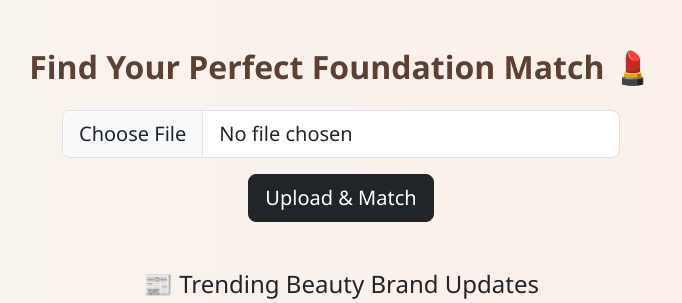
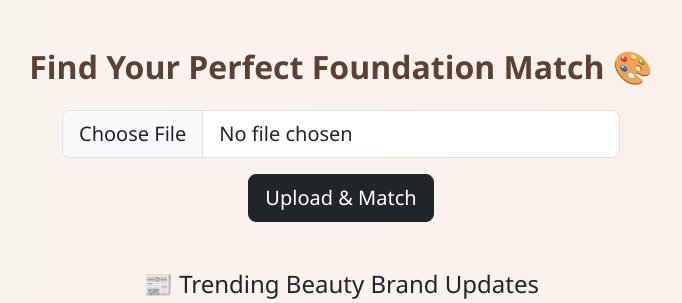
Before and after one commit to afnanidries/Projects, a Flask app: page / in a window 1280 px wide. Shown: the top 303 px of the page, without its empty margins (299-981 px from the left). Run offline with Flask 3, Linux system fonts and the light colour scheme.

Commit message:
Update index.html UI

```diff
--- a/foundation-matcher/templates/index.html
+++ b/foundation-matcher/templates/index.html
@@ -28,7 +28,7 @@
 </head>
 <body>
     <div class="container py-5 fade-in">
-        <h2 class="mb-4 text-center" style="font-weight: bold; color: #5c4033;">Find Your Perfect Foundation Match 💄</h2>
+        <h2 class="mb-4 text-center" style="font-weight: bold; color: #5c4033;">Find Your Perfect Foundation Match 🎨 </h2>
 
         <form action="/upload" method="POST" enctype="multipart/form-data" class="text-center">
             <div class="mb-3 col-md-6 mx-auto">
```
